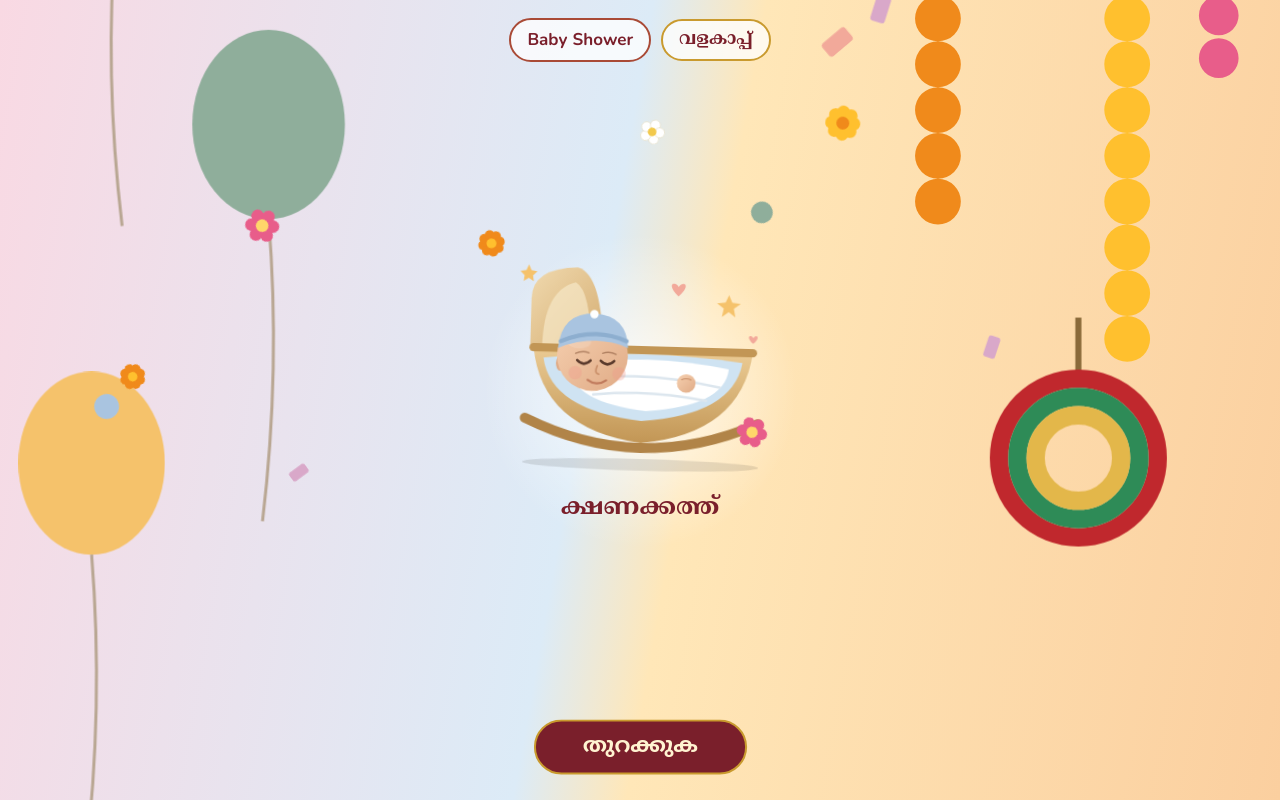
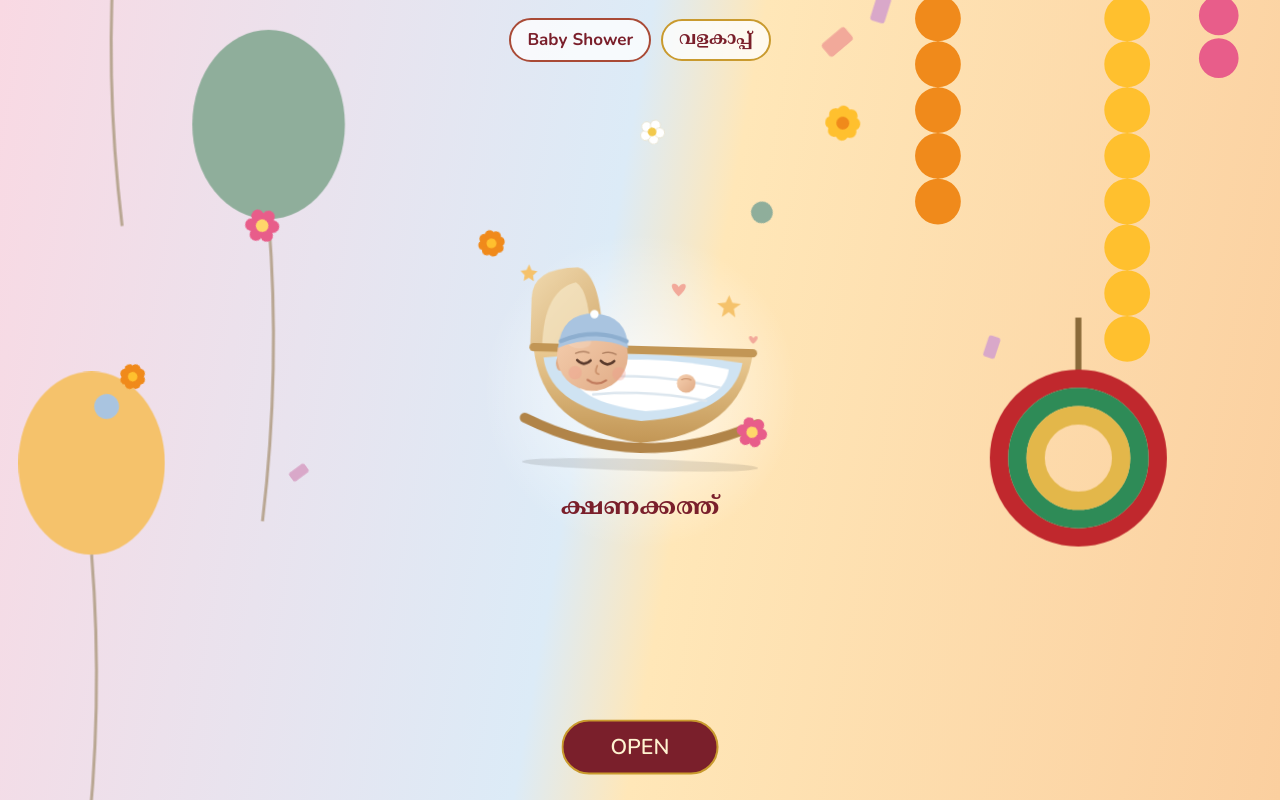
Before and after one commit to Babyy-shower/Valakapp, a plain HTML site: page വളകാപ്പ് & Baby Shower.html in a window 1280 px wide. Drawn offline with nearby package versions, Linux system fonts and the light colour scheme.

Commit message:
Change button text  to 'OPEN'

```diff
--- a/വളകാപ്പ് & Baby Shower.html
+++ b/വളകാപ്പ് & Baby Shower.html
@@ -132,7 +132,7 @@ button{font:inherit;cursor:pointer}.serif{font-family:'Noto Serif Malayalam',ser
 <path d="M0 0 C-3 -5 -10 -2 0 7 C10 -2 3 -5 0 0Z" transform="translate(240 92) scale(1.6)" fill="#F2A99A"/>
 <path d="M0 0 C-3 -5 -10 -2 0 7 C10 -2 3 -5 0 0Z" transform="translate(330 150) scale(1)" fill="#F2A99A"/>
 </svg></div><div class="cap">ക്ഷണക്കത്ത്</div></div>
-<button class="openbtn" id="openBtn">തുറക്കുക</button>
+<button class="openbtn" id="openBtn">OPEN</button>
 </div>
 
 <div id="app" hidden>
```
